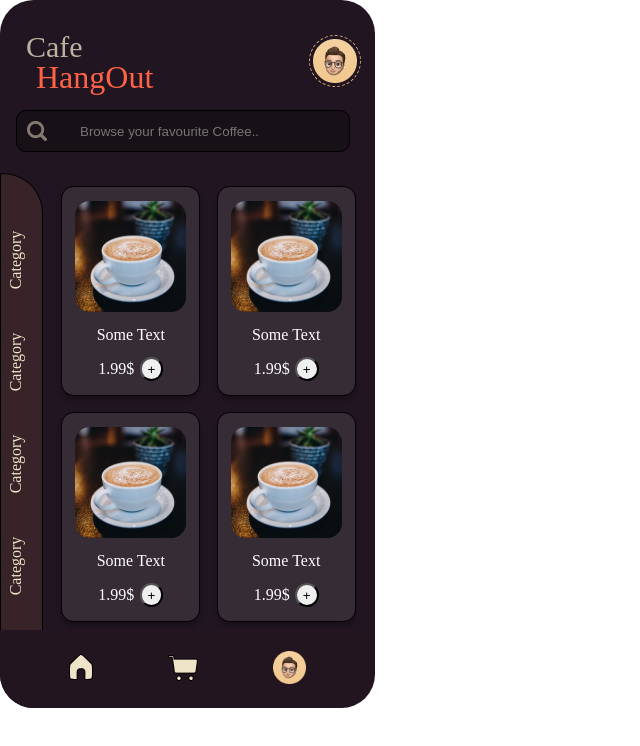
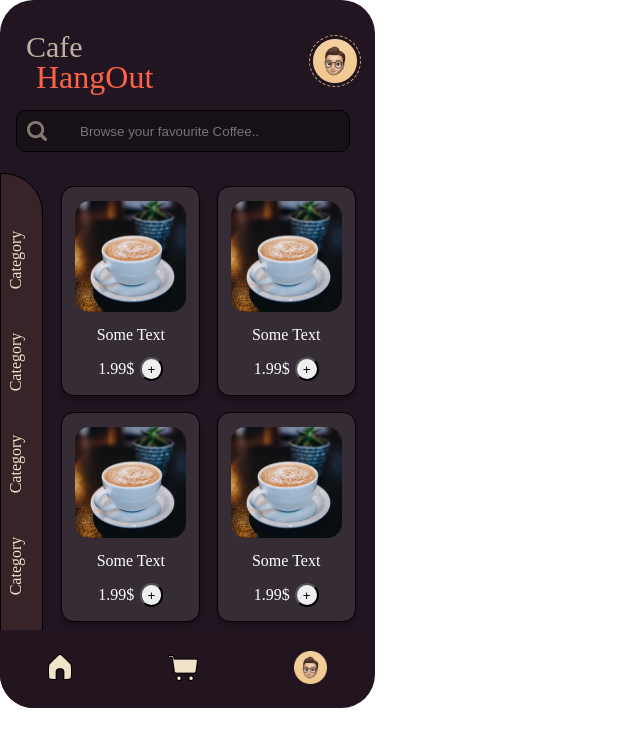
Before and after one commit to HangOutYL/HangOut, a React (Create React App) app: page / in a window 1280 px wide. Shown: the top 746 px of the page, without its empty margins (0-640 px from the left). Built offline with nearby package versions, Linux system fonts and the light colour scheme; a web font is replaced by a local one.

Commit message:
Bottom Nav Buttons Adjustment

```diff
--- a/src/components/Home/home.css
+++ b/src/components/Home/home.css
@@ -221,7 +221,7 @@
   /* border: 1px solid #d8d2d2a8; */
   background-color: #22151f;
   display: flex;
-  justify-content: space-evenly;
+  justify-content: space-around;
   align-items: center;
   position: absolute;
   width: 375px;
```
